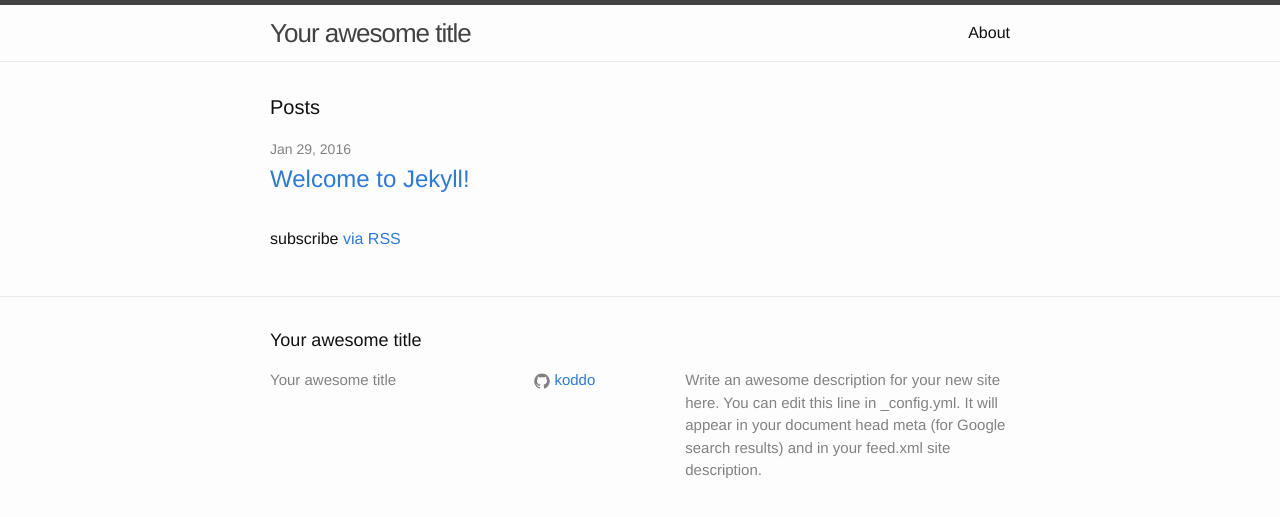
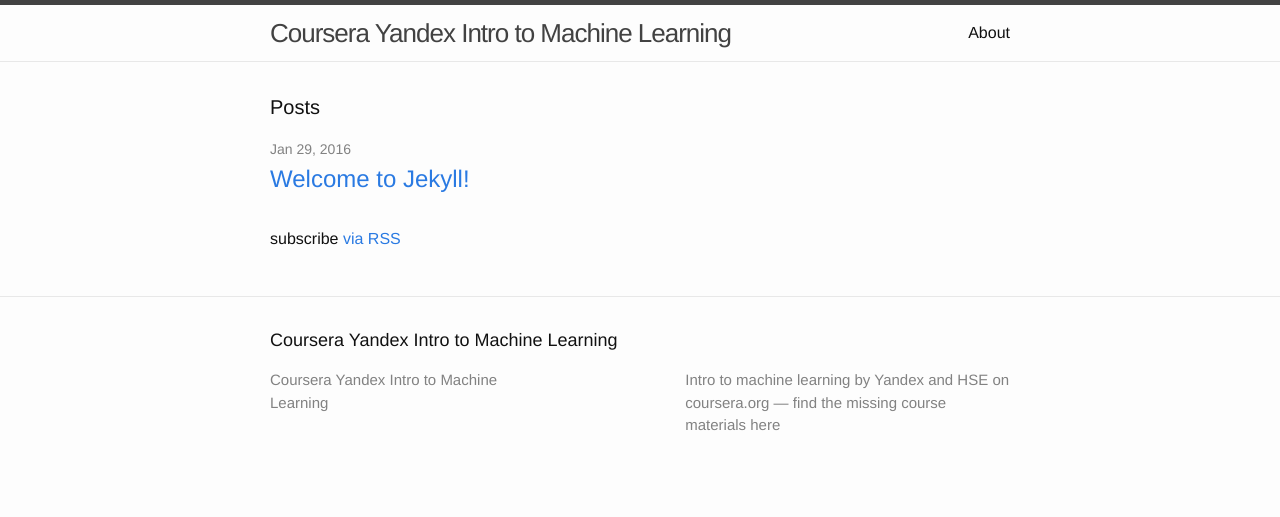
Before and after one commit to koddo/coursera-yandex-intro-to-machine-learning, a Jekyll site: the page built from index.html, in a window 1280 px wide. Shown: the top 517 px of the page. Built offline with Jekyll 4.4.1, drawn with Linux system fonts in a browser that asks for light colours.

Commit message:
title, permalink, etc, in _config.yml

```diff
--- a/_config.yml
+++ b/_config.yml
@@ -1,14 +1,14 @@
 # Site settings
-title: Your awesome title
+title: Coursera Yandex Intro to Machine Learning
 # email: your-email@domain.com
 description: > # this means to ignore newlines until "baseurl:"
-  Write an awesome description for your new site here. You can edit this
-  line in _config.yml. It will appear in your document head meta (for
-  Google search results) and in your feed.xml site description.
+  Intro to machine learning by Yandex and HSE on coursera.org — find the missing course materials here
 baseurl: "/coursera-yandex-intro-to-machine-learning" # the subpath of your site, e.g. /blog/
 url: "http://koddo.github.io" # the base hostname & protocol for your site
 # twitter_username: jekyllrb
-github_username:  koddo
+# github_username:  koddo
 
 # Build settings
 markdown: kramdown
+
+permalink: /blog/:year/:month/:day/:title/
```
